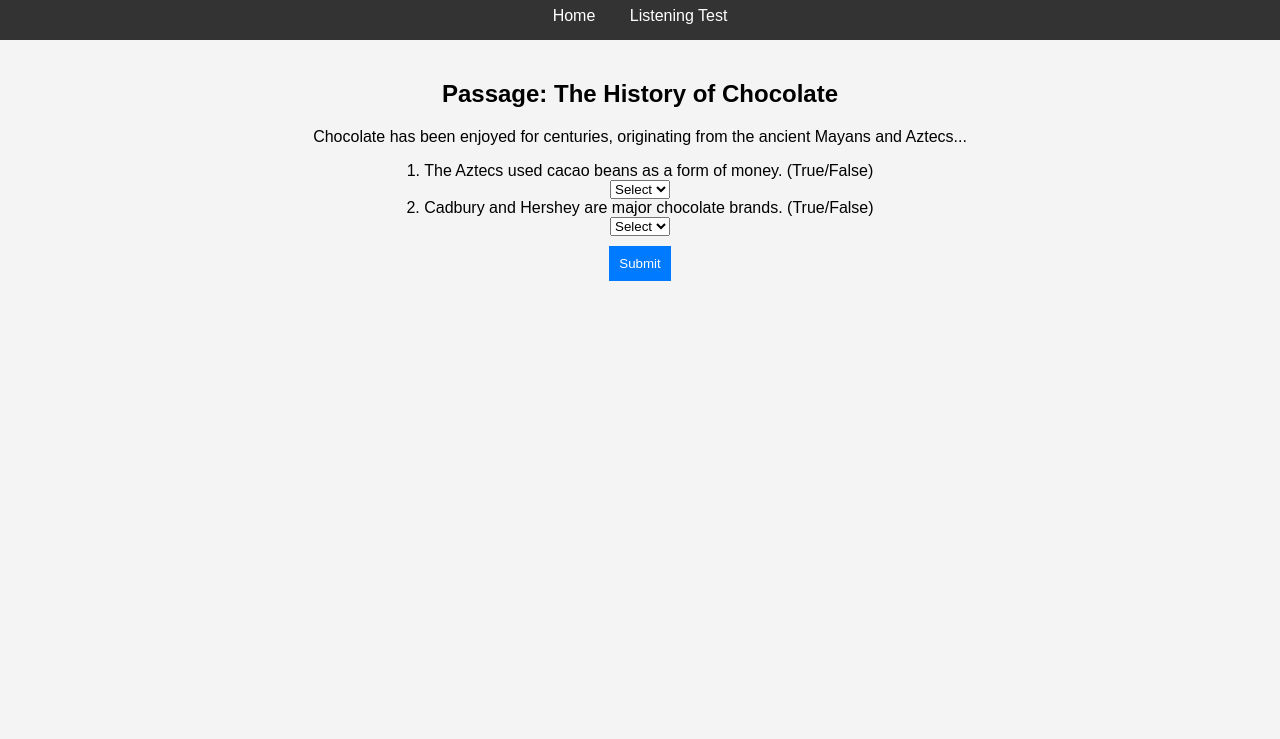
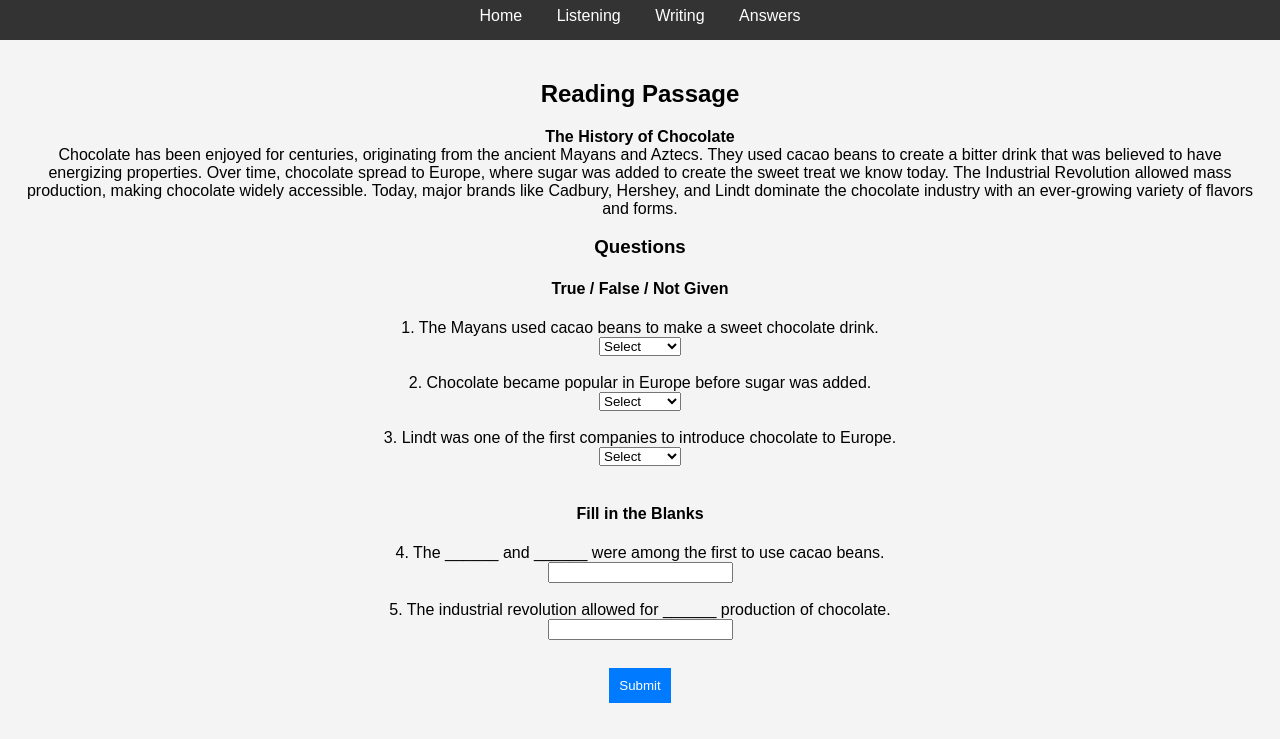
Before and after one commit to Ninja6274/IELTS-Mock-test, a plain HTML site: page reading.html in a window 1280 px wide. Shown: the part 88-827 px from the top of the page. Before the commit the page ends 800 px from the top, so only its background shows below. Drawn offline with Linux system fonts and the light colour scheme; a script that the page names is missing.

Commit message:
Update reading.html

```diff
--- a/reading.html
+++ b/reading.html
@@ -3,35 +3,64 @@
 <head>
     <meta charset="UTF-8">
     <meta name="viewport" content="width=device-width, initial-scale=1.0">
-    <title>Reading Test</title>
+    <title>IELTS Reading Test</title>
     <link rel="stylesheet" href="styles.css">
 </head>
 <body>
     <header>
-        <h1>IELTS Reading Test</h1>
+        <h1>IELTS Academic Reading Test</h1>
         <nav>
             <a href="index.html">Home</a>
-            <a href="listening.html">Listening Test</a>
+            <a href="listening.html">Listening</a>
+            <a href="writing.html">Writing</a>
+            <a href="answers.html">Answers</a>
         </nav>
     </header>
     <main>
-        <h2>Passage: The History of Chocolate</h2>
-        <p>Chocolate has been enjoyed for centuries, originating from the ancient Mayans and Aztecs...</p>
+        <h2>Reading Passage</h2>
+        <p>
+            <strong>The History of Chocolate</strong><br>
+            Chocolate has been enjoyed for centuries, originating from the ancient Mayans and Aztecs.
+            They used cacao beans to create a bitter drink that was believed to have energizing properties.
+            Over time, chocolate spread to Europe, where sugar was added to create the sweet treat we know today.
+            The Industrial Revolution allowed mass production, making chocolate widely accessible.
+            Today, major brands like Cadbury, Hershey, and Lindt dominate the chocolate industry with an ever-growing variety of flavors and forms.
+        </p>
+
+        <h3>Questions</h3>
 
         <form id="readingQuiz">
-            <label>1. The Aztecs used cacao beans as a form of money. (True/False)</label><br>
+            <h4>True / False / Not Given</h4>
+            <label>1. The Mayans used cacao beans to make a sweet chocolate drink.</label><br>
+            <select id="q1">
+                <option value="">Select</option>
+                <option value="True">True</option>
+                <option value="False">False</option>
+                <option value="Not Given">Not Given</option>
+            </select><br><br>
+
+            <label>2. Chocolate became popular in Europe before sugar was added.</label><br>
+            <select id="q2">
+                <option value="">Select</option>
+                <option value="True">True</option>
+                <option value="False">False</option>
+                <option value="Not Given">Not Given</option>
+            </select><br><br>
+
+            <label>3. Lindt was one of the first companies to introduce chocolate to Europe.</label><br>
             <select id="q3">
                 <option value="">Select</option>
                 <option value="True">True</option>
                 <option value="False">False</option>
-            </select><br>
+                <option value="Not Given">Not Given</option>
+            </select><br><br>
 
-            <label>2. Cadbury and Hershey are major chocolate brands. (True/False)</label><br>
-            <select id="q4">
-                <option value="">Select</option>
-                <option value="True">True</option>
-                <option value="False">False</option>
-            </select><br>
+            <h4>Fill in the Blanks</h4>
+            <label>4. The ______ and ______ were among the first to use cacao beans.</label><br>
+            <input type="text" id="q4"><br><br>
+
+            <label>5. The industrial revolution allowed for ______ production of chocolate.</label><br>
+            <input type="text" id="q5"><br><br>
 
             <button type="button" onclick="checkReadingAnswers()">Submit</button>
         </form>
```
